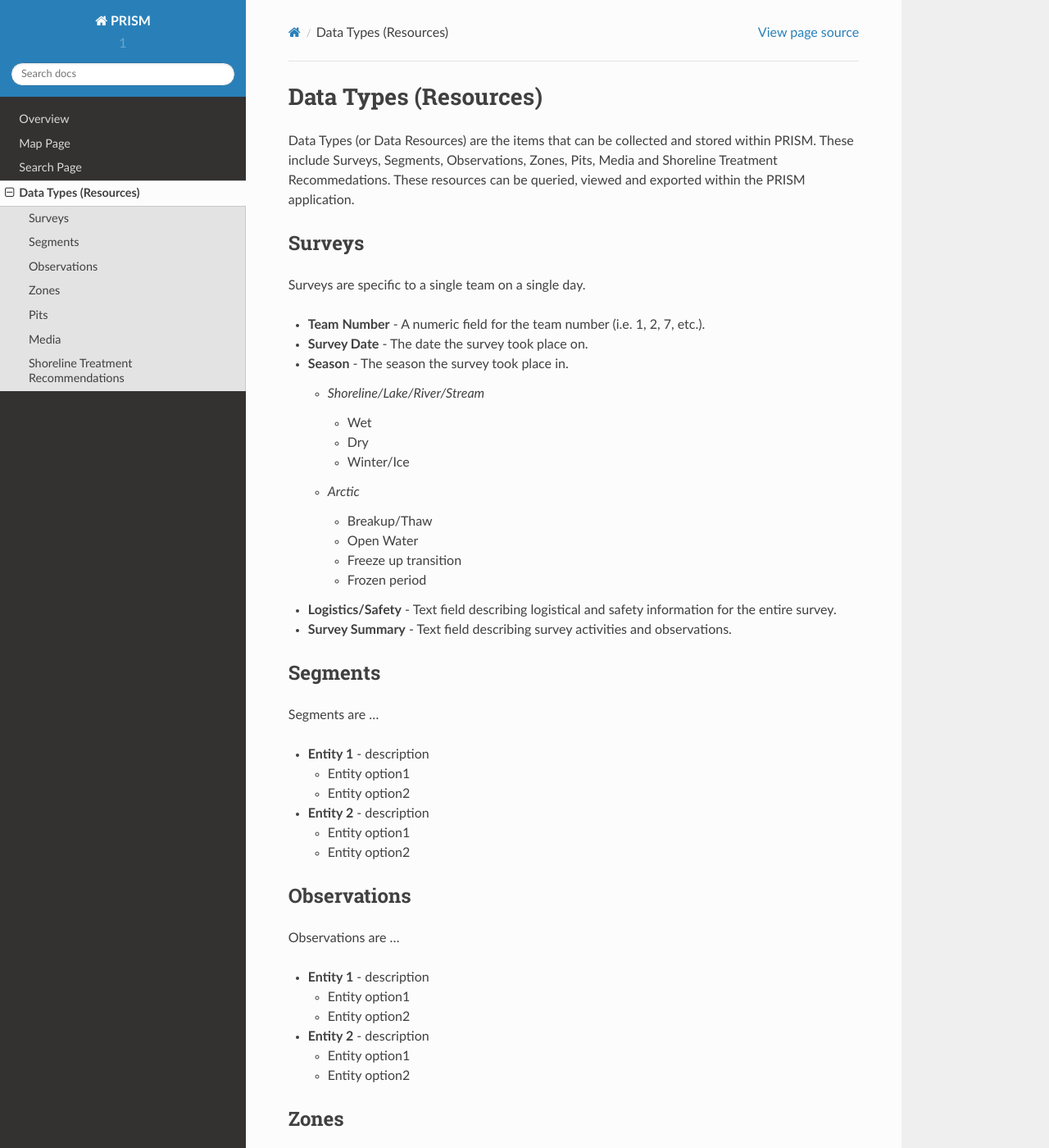
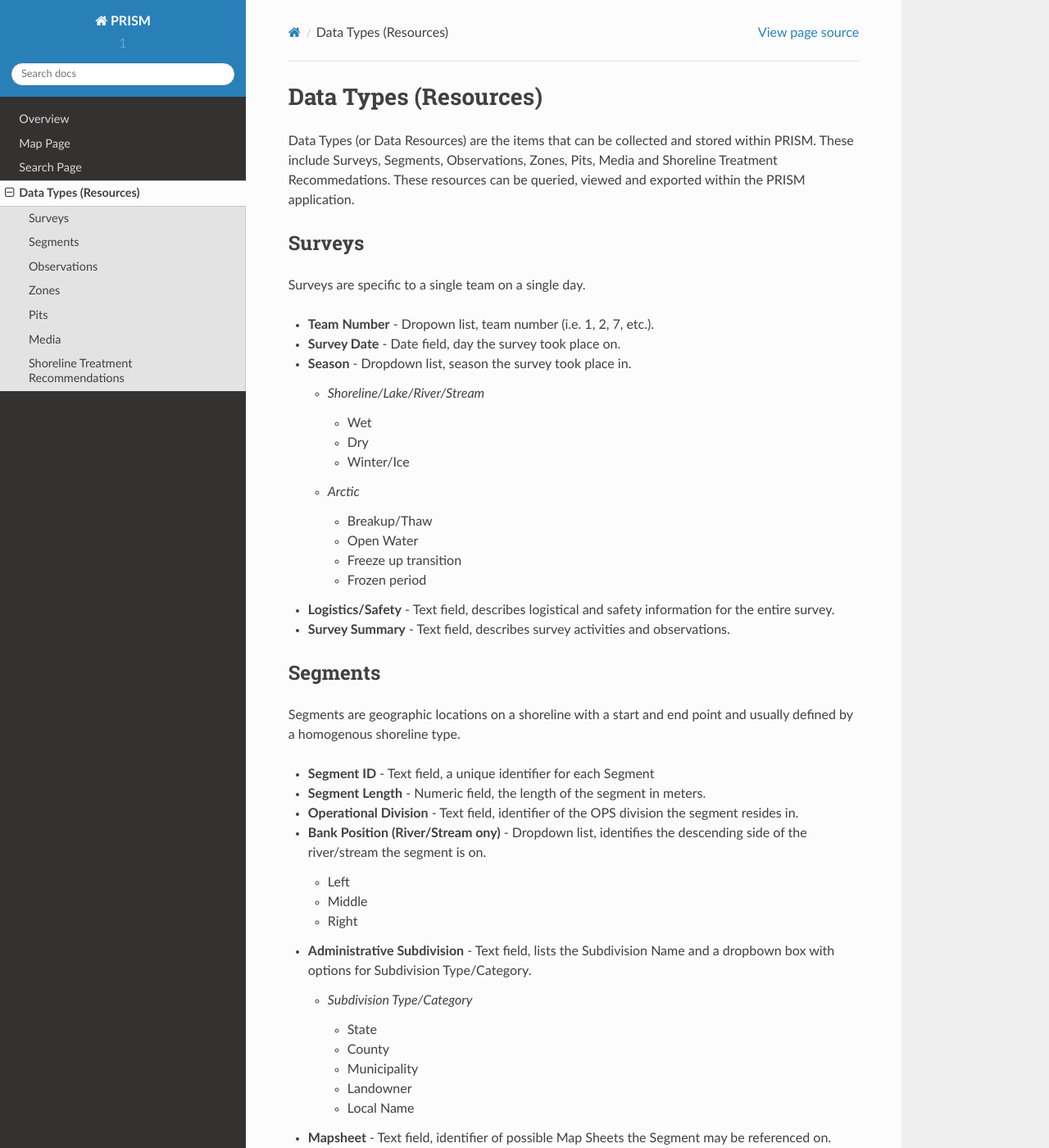
Before and after one commit to agraham/PRISM_rtd, a Sphinx documentation site: the page built from docs/resources.rst, in a window 1280 px wide and 1400 px high. Shown: the whole window at 82% size. Built offline with Sphinx 7.4.7 and the Read the Docs theme 2.0.0, drawn with Linux system fonts in a browser that asks for light colours; some of the changed text lies outside the part shown.

Commit message:
Update resources.rst

```diff
--- a/docs/resources.rst
+++ b/docs/resources.rst
@@ -7,11 +7,11 @@ Surveys
 --------
 Surveys are specific to a single team on a single day.
 
-- **Team Number** - A numeric field for the team number (i.e. 1, 2, 7, etc.).
+- **Team Number** - Dropown list, team number (i.e. 1, 2, 7, etc.).
 
-- **Survey Date** - The date the survey took place on.
+- **Survey Date** - Date field, day the survey took place on.
 
-- **Season** - The season the survey took place in.
+- **Season** - Dropdown list, season the survey took place in.
 
   * *Shoreline/Lake/River/Stream*
    * Wet
@@ -23,23 +23,50 @@ Surveys are specific to a single team on a single day.
    * Freeze up transition
    * Frozen period
 
-- **Logistics/Safety** - Text field describing logistical and safety information for the entire survey.
+- **Logistics/Safety** - Text field, describes logistical and safety information for the entire survey.
 
-- **Survey Summary** - Text field describing survey activities and observations.
+- **Survey Summary** - Text field, describes survey activities and observations.
 
 Segments
 --------
-Segments are ...
+Segments are geographic locations on a shoreline with a start and end point and usually defined by a homogenous shoreline type.
 
-- **Entity 1** - description
+- **Segment ID** - Text field, a unique identifier for each Segment
 
-  * Entity option1
-  * Entity option2
+- **Segment Length** - Numeric field, the length of the segment in meters.
 
-- **Entity 2** - description
+- **Operational Division** - Text field, identifier of the OPS division the segment resides in.
 
-  * Entity option1
-  * Entity option2
+- **Bank Position (River/Stream ony)** - Dropdown list, identifies the descending side of the river/stream the segment is on.
+
+  * Left
+  * Middle
+  * Right
+
+- **Administrative Subdivision** - Text field, lists the Subdivision Name and a dropbown box with options for Subdivision Type/Category.
+
+  * *Subdivision Type/Category*
+   * State
+   * County
+   * Municipality
+   * Landowner
+   * Local Name
+
+- **Mapsheet** - Text field, identifier of possible Map Sheets the Segment may be referenced on.
+
+- **Fetch Window** - Dropdown list, the angle (degrees) of potential wave exposure of the segment.
+
+  * < 45
+  * 45 - 120
+  * 121 - 180
+  * > 180
+
+- **Fetch Distance** - Dropdown list, the potential distance (km) over water the wind may blow waves towards the segment.
+
+  * < 5 km
+  * 5 - 10 km
+  * 10 - 50 km
+  * > 50 km
 
 Observations
 -------------
```
